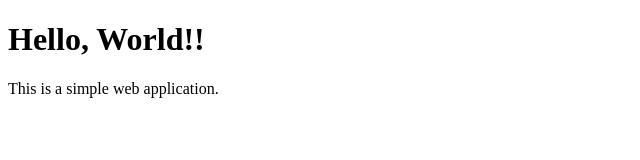
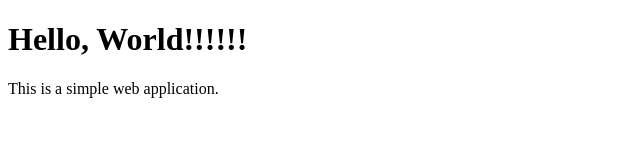
Before and after one commit to PoojaGC/SampleWebApps, a plain HTML site: page index.html in a window 1280 px wide. Shown: the full height of the page, 0-640 px from the left. Drawn offline with Linux system fonts and the light colour scheme.

Commit message:
Committing just small change

```diff
--- a/index.html
+++ b/index.html
@@ -6,7 +6,7 @@
     <title>Simple Web App</title>
 </head>
 <body>
-    <h1>Hello, World!!</h1>
+    <h1>Hello, World!!!!!!</h1>
     <p>This is a simple web application.</p>
 </body>
 </html>
```
